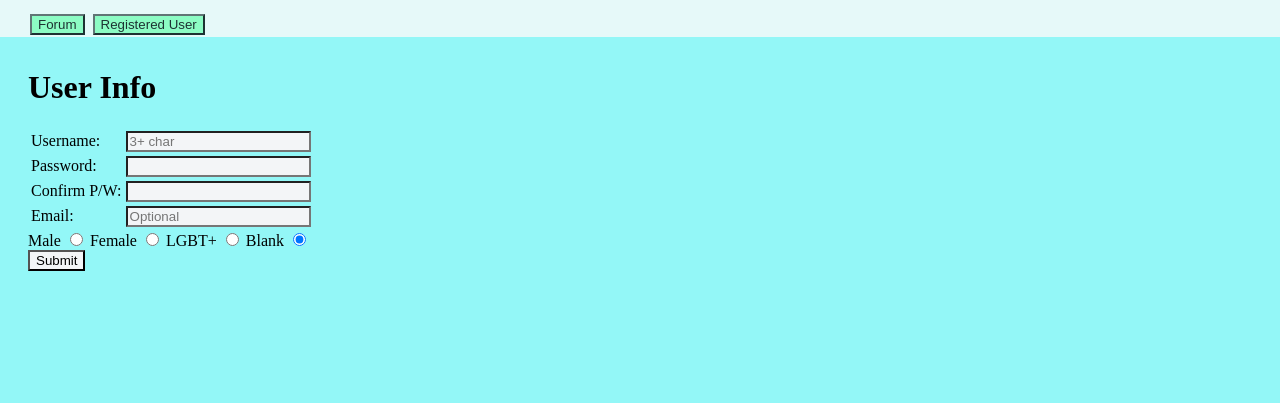
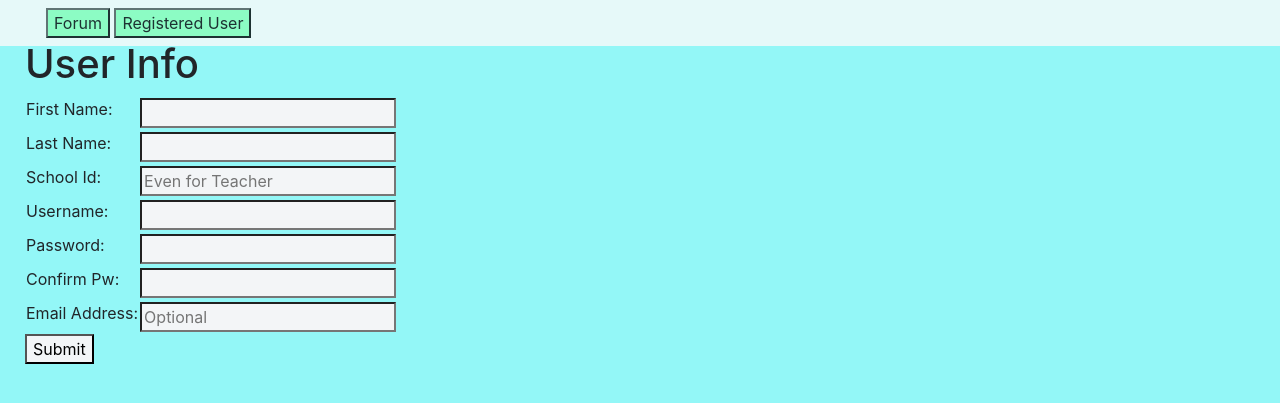
Before and after one commit to Khoi938/AWS-SchoolApp, a Django app: page /register in a window 1280 px wide. Shown: the top 403 px of the page. Run offline with Django 3.2, Linux system fonts and the light colour scheme; some libraries are stand-ins or nearby versions.

Commit message:
added css

```diff
--- a/lc101/homepage/admin.py
+++ b/lc101/homepage/admin.py
@@ -1,7 +1,7 @@
 from django.contrib import admin
-from .models import User, Student, Teacher
+from .models import Profile, Student, Teacher
 # Register your models here.
 
-admin.site.register(User)
+admin.site.register(Profile)
 admin.site.register(Student)
 admin.site.register(Teacher)
--- a/lc101/homepage/templates/base.html
+++ b/lc101/homepage/templates/base.html
@@ -1,8 +1,8 @@
 <!doctype html>
 <html>
-    <head>
+    <head><link rel="stylesheet" href="https://stackpath.bootstrapcdn.com/bootstrap/4.1.0/css/bootstrap.min.css" integrity="sha384-9gVQ4dYFwwWSjIDZnLEWnxCjeSWFphJiwGPXr1jddIhOegiu1FwO5qRGvFXOdJZ4" crossorigin="anonymous">
         <style>
-            .navbar{
+        .navbar{
                     position: fixed;
                     overflow: hidden;
                     background-color: rgb(252, 249, 249);
@@ -10,16 +10,19 @@
                     left: 0px;
                     width: 100%;
                     color:rgb(104, 5, 2);
-                    font-size: 200%;
+                    font-size: 100%;
                     opacity: 0.8}
             body{background-color: rgb(147, 247, 247);
                 padding-top: 40px}
             button{background-color: rgb(139, 253, 183)}
-            form,h1,ul{padding-left: 20px }
+            form,h1,ul{padding-left: 25px }
             .color{color: red}
             textarea, input {background-color: rgb(243, 245, 247)}
+            .form-group .required .control-label:after {
+            content:"*";color:red;}
         </style>
         <title>{{top}}</title>
+        <meta name="viewport" content="width=device-width, initial-scale=1">
         <meta name="viewport" content="width=device-width, initial-scale=1">
     </head>
 <body>
--- a/lc101/homepage/templates/homepage/register.html
+++ b/lc101/homepage/templates/homepage/register.html
@@ -1,37 +1,43 @@
 {% extends 'base.html' %}
 {% block content %}
         <h1>User Info</h1>
-        <form action="/signup", method="post">
+        <form action="/register", method="post">
         <table>
             <tr>
+                <td><label for="first_name" >First Name:</label></td>
+                <td><input type="text" id="first_name" name="first_name" value="{{username}}" placeholder="" required></td>
+                <td><label for="first_name"><span class="color"></span></label></td>
+            </tr>
+            <tr>
+                <td><label for="last_name">Last Name:</label></td>
+                <td><input type="text" id="last_name" name="last_name" required></td>
+                <td><label for="last_name"><span class="color"></span></label></td>
+            </tr>
+            <tr>
+                <td><label for="school_id">School Id:</label></td>
+                <td><input type="text" id="school_id" name="school_id" placeholder='Even for Teacher'></td>
+                <td><label for="school_id"><span class="color"></span></label></td>
+            </tr>
+            <tr>
                 <td><label for="username">Username:</label></td>
-                <td><input type="text" id="username" name="username" value="{{username}}" placeholder="3+ char"></td>
-                <td><label for="username"><span class="color">{{invalid}}</span></label></td>
+                <td><input type="text" id="username" name="username" value="{{username}}" placeholder="" required></td>
+                <td><label for="username"><span class="color"></span></label></td>
             </tr>
             <tr>
                 <td><label for="password">Password:</label></td>
                 <td><input type="password" id="stuff" name="password"></td>
-                <td><label for="username"><span class="color">{{shortPW}}</span></label></td>
+                <td><label for="username"><span class="color"></span></label></td>
+            </tr>
+            </div>
+            <tr>
+                <td><label for="confirm">Confirm Pw:</label></td>
+                <td><input type="password" id="stuff" name="password_confirm"></td>
             </tr>
             <tr>
-                <td><label for="confirm">Confirm P/W:</label></td>
-                <td><input type="password" id="stuff" name="passwordC"></td>
-            </tr>
-            <tr>
-                <td><label for="email">Email:</label></td>
+                <td><label for="email">Email Address:</label></td>
                 <td><input type="text" id="stuff" name="email" value="{{email}}" placeholder="Optional"></td>
             </tr>
         </table>
-            <label for="male">Male</label>
-            <input id="male" type="radio" name="gender"value="M">
-            <label for="female">Female</label>
-            <input id="female" type="radio" name="gender" value="F">
-            <label for="lgbt+">LGBT+</label>
-            <input id="lgbt+" type="radio" name="gender" value="Z">
-            <label for="blank">Blank</label>
-            <input id="blank" type="radio" name="gender" value="Blank" checked="checked">
-            <br>
-            <input type="submit" value="Submit">
-
+        <input type="submit" value='Submit'/>
         </form>
 {% endblock %}
--- a/lc101/homepage/views.py
+++ b/lc101/homepage/views.py
@@ -1,11 +1,44 @@
 from django.shortcuts import render
 from django.http import HttpResponse
+from django.contrib.auth.models import User
+from homepage.models import Profile, Student, Teacher
+# from django.views.decorators.csrf import csrf_exempt
+# @csrf_exempt
 
-# Create your views here.
+
 def index(request):
+    if request.method == 'POST':
+        username = request.POST['username']
+
     return render(request,'homepage/index.html')
 # render(request, template_name, context=None, content_type=None, status=None, using=None)
 # Combines a given template with a given context dictionary and returns an
 # HttpResponse object with that rendered text.
+
 def register(request):
+    if request.method== 'POST':
+        username = request.POST['username']
+        if User.objects.filter(username=username):
+            return HttpResponse('<h1>Username has already been taken.</h1>')
+
+        school_id = request.POST['school_id']
+        if User.objects.filter(school_id=school_id):
+            return HttpResponse('<h1>Invalid School ID</h1>')
+        first_name = request.POST['first_name']
+        last_name = request.POST['last_name']
+
+
+        password = request.POST['password']
+        email = request.POST['email']
+
+        is_teacher = False
+        user = User.objects.create_user(username=username,password=password,last_name=last_name
+        , first_name=first_name,email=email)
+
+        if int(school_id)%2!=0:
+            user.Profile.is_student = False
+            Student.objects.create(student=user)
+        if int(school_id)%1==0:
+            Teacher.objects.create(teacher=user)
+        return HttpResponse('<h1>SUcess</h1>')
     return render(request,'homepage/register.html')
```
Also changed, not shown: lc101/homepage/models.py (+56 -27 lines), lc101/homepage/templates/homepage/index.html (+30 -3 lines), lc101/lc101/settings.py (+5 -5 lines), lc101/db.sqlite3, lc101/homepage/migrations/0001_initial.py, lc101/homepage/migrations/0002_auto_20180427_0427.py (deleted), lc101/homepage/migrations/0002_user_email.py (added), lc101/homepage/migrations/0003_auto_20180427_0445.py (deleted), lc101/homepage/migrations/0003_auto_20180501_1655.py (added), lc101/homepage/migrations/0004_auto_20180427_0513.py (deleted), lc101/homepage/migrations/0004_auto_20180507_0743.py (added), lc101/homepage/migrations/0005_auto_20180510_1438.py (added).
